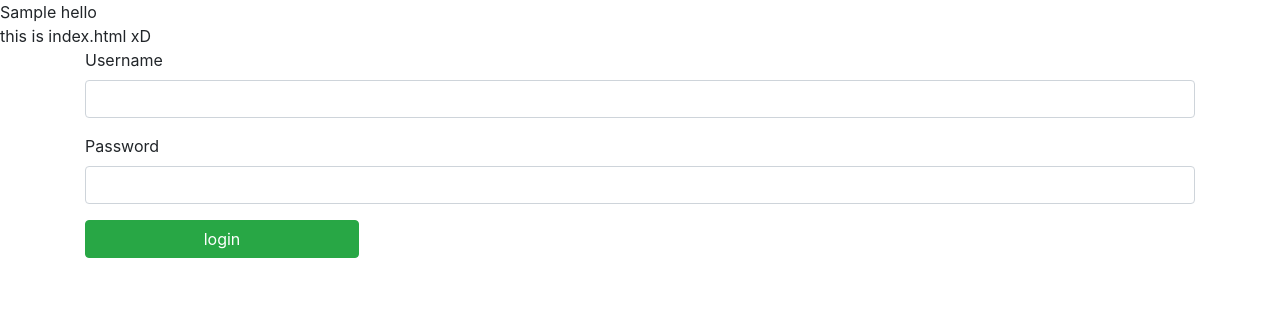
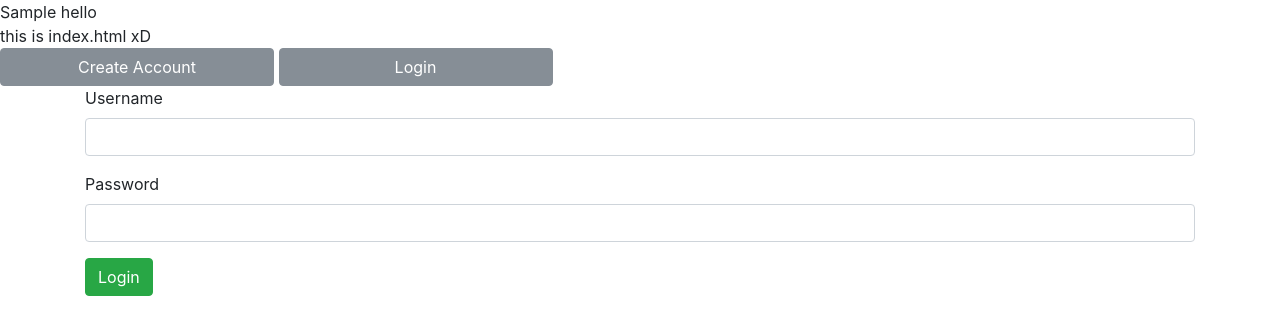
Before and after one commit to richardju97/cs252-lab6, a Python web app: template useraccounts/templates/useraccounts/index.html in a window 1280 px wide. Shown: the top 335 px of the page. Run offline with Jinja, Linux system fonts and the light colour scheme; the template is opened without the code that fills it: most values are stand-ins (such as "Sample title", 1, 10 or a date in 2020); some libraries are stand-ins or nearby versions.

Commit message:
Added buttons for redirecting

```diff
--- a/useraccounts/templates/useraccounts/index.html
+++ b/useraccounts/templates/useraccounts/index.html
@@ -9,7 +9,10 @@
 
 <body>
     {{ hello }}<br>
-    this is index.html xD
+    this is index.html xD <br>
+
+    <a href=""><input type='' value='Create Account' class='btn btn-secondary'></a>
+    <a href="/useraccounts/login"><input type='' value='Login' class='btn btn-secondary'></a>
 
     <form class='container'>
         <div class="form-group">
@@ -21,6 +24,6 @@
             <input type="password" class="form-control">
         </div>
 
-        <input type='login' value='login' class='btn btn-success'>
+        <input type='submit' value='Login' class='btn btn-success' onclick='login();'>
     </form>
 </body>
```
